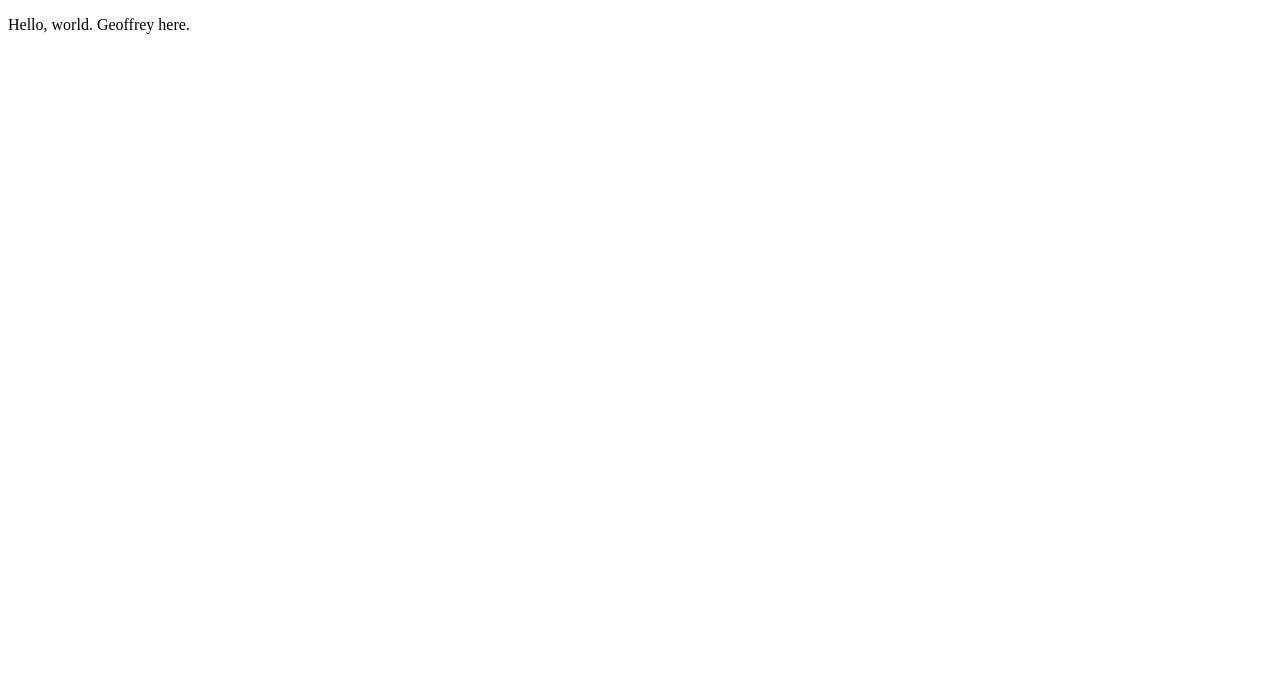
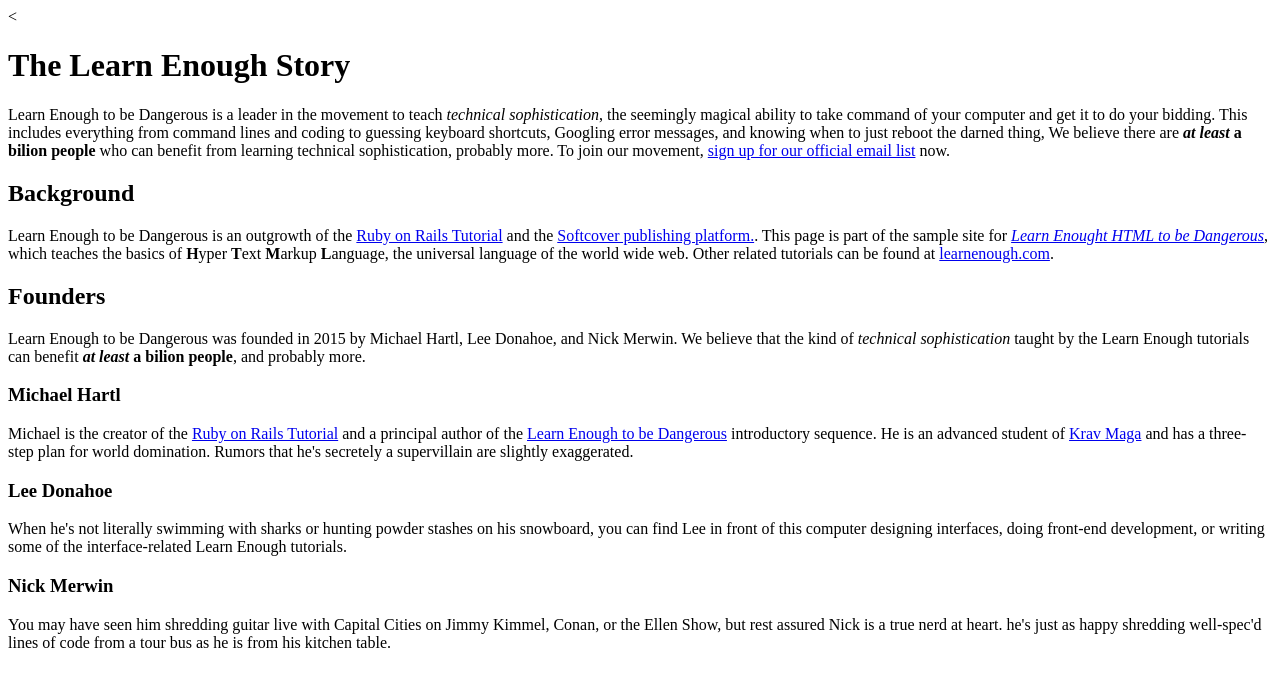
Before and after one commit to Geoffrey-Hahn/sample_website, a plain HTML site: page index.html in a window 1280 px wide. Drawn offline with Linux system fonts and the light colour scheme.

Commit message:
Updated Index page text

```diff
--- a/index.html
+++ b/index.html
@@ -1,12 +1,66 @@
-<!DOCTYPE html>
+<<!DOCTYPE html>
 <html>
 <head>
-  <title>Page Title</title>
+  <title>Learning Enough HTML to be Dangerous!</title>
   <meta charset="utf-8">
 </head>
 <body>
+  <h1>The Learn Enough Story</h1>
   <p>
-    Hello, world.  Geoffrey here.
+    Learn Enough to be Dangerous is a leader in the movement to teach <em>technical
+    sophistication</em>, the seemingly magical ability to take
+    command of your computer and get it to do your bidding.  This includes
+    everything from command lines and coding to guessing keyboard shortcuts,
+    Googling error messages, and knowing when to just reboot the darned thing,
+    We believe there are <strong><em>at least</em> a bilion people</strong> who
+    can benefit from learning technical sophistication, probably more.  To join
+    our movement, <a href="http://learnenough.com/email">sign up for our
+      official email list</a> now.
+  </p>
+  <h2>Background</h2>
+  <p>
+    Learn Enough to be Dangerous is an outgrowth of the
+    <a href="http://railstutorial.org/">Ruby on Rails Tutorial</a> and the
+    <a href="http://www.softcover.io/">Softcover publishing platform.</a>.
+    This page is part of the sample site for
+    <a href="http://learnenough.com/html-tutorial"><em>Learn Enought HTML to
+      be Dangerous</em></a>, which teaches the basics of
+      <strong>H</strong>yper <strong>T</strong>ext <strong>M</strong>arkup
+      <strong>L</strong>anguage, the universal language of the world wide web.
+       Other related tutorials can be found at
+       <a href="http://learnenough.com/">learnenough.com</a>.
+     </p>
+    </form>
+  <h2>Founders</h2>
+  <p>
+    Learn Enough to be Dangerous was founded in 2015 by Michael Hartl, Lee
+    Donahoe, and Nick Merwin.  We believe that the kind of <em>technical
+    sophistication</em> taught by the Learn Enough tutorials can benefit
+    <strong><em>at least</em> a bilion people</strong>, and probably more.
+    </p>
+  <h3>Michael Hartl</h3>
+  <p>
+    Michael is the creator of the <a href="http://railstutorial.org/">
+    Ruby on Rails Tutorial</a> and a principal author of the
+    <a href="http://learnenough.com/">Learn Enough to be Dangerous</a>
+    introductory sequence.  He is an advanced student of
+    <a href="http://kravmaga.com">Krav Maga</a> and has a three-step
+    plan for world domination.  Rumors that he's secretely a supervillain
+    are slightly exaggerated.
+  </p>
+  <h3>Lee Donahoe</h3>
+  <p>
+    When he's not literally swimming with sharks or hunting powder stashes
+    on his snowboard, you can find Lee in front of this computer designing
+    interfaces, doing front-end development, or writing some of the
+    interface-related Learn Enough tutorials.
+  </p>
+  <h3>Nick Merwin</h3>
+  <p>
+    You may have seen him shredding guitar live with Capital Cities on Jimmy
+    Kimmel, Conan, or the Ellen Show, but rest assured Nick is a true nerd
+    at heart.  he's just as happy shredding well-spec'd lines of code from a
+    tour bus as he is from his kitchen table.
   </p>
 </body>
 </html>
```
